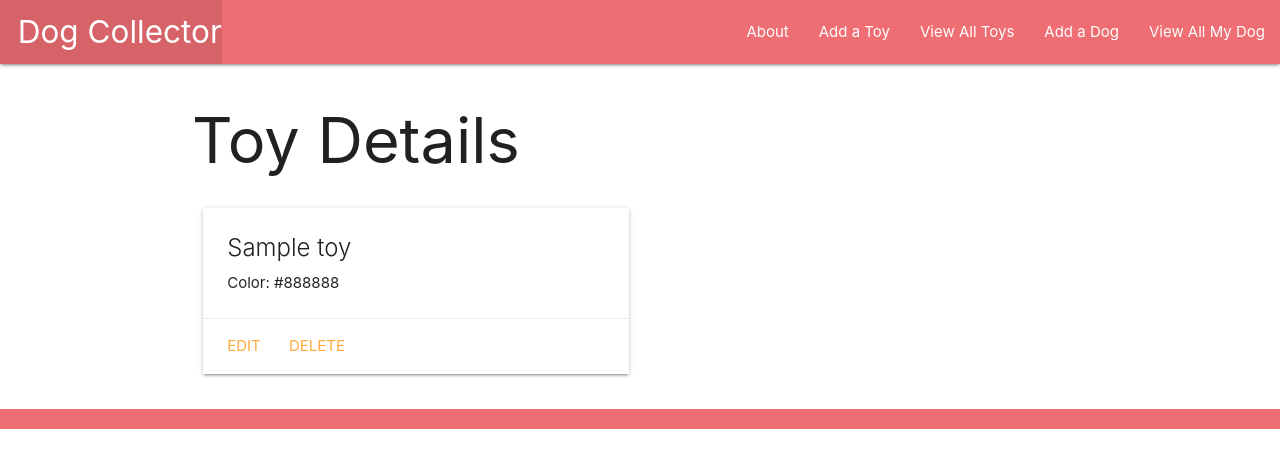
After one commit to zeroxposur18/Dog-Collector, a Django app: page /toys/1/ in a window 1280 px wide. The commit adds this page. Shown: the top 468 px of the page. Run offline with Django 3.2, Linux system fonts and the light colour scheme; tables that the repository leaves empty hold one stand-in row (values such as "Sample post").

Commit message:
Complete

```diff
--- a/main_app/admin.py
+++ b/main_app/admin.py
@@ -1,5 +1,7 @@
 from django.contrib import admin
-from .models import Dog
+from .models import Dog, Feeding, Toy
 
 # Register your models here.
 admin.site.register(Dog)
+admin.site.register(Feeding)
+admin.site.register(Toy)
--- a/main_app/models.py
+++ b/main_app/models.py
@@ -1,16 +1,53 @@
 from django.db import models
 from django.urls import reverse
+from datetime import date
 
 # Create your models here.
+
+TIMES = (
+    ('M', 'Morning'),
+    ('A', 'Afternoon'),
+    ('E', 'Evening')
+)
+
+class Toy(models.Model):
+    name = models.CharField(max_length=50)
+    color = models.CharField(max_length=20)
+
+    def __str__(self):
+        return self.name
+
+    def get_absolute_url(self):
+        return reverse('toys_detail', kwargs={'pk': self.id})
+
 
 class Dog(models.Model):
     name = models.CharField(max_length=100)
     breed = models.CharField(max_length=100)
+    description = models.TextField(max_length=250)
     age = models.IntegerField()
-    description = models.TextField(max_length=250)
+    toys = models.ManyToManyField(Toy)
 
     def __str__(self):
         return self.name
 
     def get_absolute_url(self):
         return reverse('detail', kwargs={'dog_id': self.id})
+
+    def fed_for_today(self):
+        return self.feeding_set.filter(date=date.today()).count() >= len(TIMES)
+
+class Feeding(models.Model):
+    date = models.DateField('Date Ate')
+    time = models.CharField(
+        max_length=1,
+        choices=TIMES,
+        default=TIMES[0][0]
+    )
+    dog = models.ForeignKey(Dog, on_delete=models.CASCADE)
+
+    def __str__(self):
+        return f"{self.get_time_display()} on {self.date}"
+
+    class Meta:
+        ordering = ['-date']
--- a/main_app/templates/about.html
+++ b/main_app/templates/about.html
@@ -3,6 +3,6 @@
 
 <h1>About the Dog Collector</h1>
 <hr />
-<p></p>
+<p>GIVE ME A JOB PLEAASE</p>
 
 {% endblock %}
--- a/main_app/templates/base.html
+++ b/main_app/templates/base.html
@@ -19,6 +19,9 @@
                 </ul>
                 <ul class="right">
                     <li><a href="{% url 'about' %}">About</a></li>
+                    <li><a href="{% url 'toys_create' %}">Add a Toy</a></li>
+                    <li><a href="{% url 'toys_index' %}">View All Toys</a></li>
+                    <li><a href="{% url 'dogs_create' %}">Add a Dog</a></li>
                     <li><a href="{% url 'index' %}">View All My Dog</a></li>
                 </ul>
             </div>
--- /dev/null
+++ b/main_app/templates/main_app/toy_detail.html
@@ -0,0 +1,20 @@
+{% extends 'base.html' %}
+{% block content %}
+
+<h1>Toy Details</h1>
+
+<div class="row">
+  <div class="col s6 col-offset-3">
+    <div class="card">
+      <div class="card-content">
+        <span class="card-title">{{ toy.name }}</span>
+        <p>Color: {{ toy.color }}</p>
+      </div>
+      <div class="card-action">
+        <a href="{% url 'toys_update' toy.id %}">Edit</a>
+        <a href="{% url 'toys_delete' toy.id %}">Delete</a>
+      </div>
+    </div>
+  </div>
+</div>
+{% endblock %}
--- a/main_app/urls.py
+++ b/main_app/urls.py
@@ -6,4 +6,15 @@ urlpatterns = [
     path('about/', views.about, name='about'),
     path('dogs/', views.dogs_index, name='index'),
     path('dogs/<int:dog_id>/', views.dogs_detail, name='detail'),
+    path('dogs/create/', views.DogCreate.as_view(), name='dogs_create'),
+    path('dogs/<int:pk>/update/', views.DogUpdate.as_view(), name='dogs_update'),
+    path('dogs/<int:pk>/delete/', views.DogDelete.as_view(), name='dogs_delete'),
+    path('dogs/<int:dog_id>/add_feeding/', views.add_feeding, name='add_feeding'),
+    path('dogs/<int:dog_id>/assoc_toy/<int:toy_id>/', views.assoc_toy, name='assoc_toy'),
+    path('dogs/<int:dog_id>/unassoc_toy/<int:toy_id>/', views.unassoc_toy, name='unassoc_toy'),
+    path('toys/', views.ToyList.as_view(), name='toys_index'),
+    path('toys/<int:pk>/', views.ToyDetail.as_view(), name='toys_detail'),
+    path('toys/create/', views.ToyCreate.as_view(), name='toys_create'),
+    path('toys/<int:pk>/update/', views.ToyUpdate.as_view(), name='toys_update'),
+    path('toys/<int:pk>/delete/', views.ToyDelete.as_view(), name='toys_delete'),
 ]
--- a/main_app/views.py
+++ b/main_app/views.py
@@ -1,6 +1,9 @@
-from django.shortcuts import render
+from django.shortcuts import render, redirect
 from django.http import HttpResponse
-from .models import Dog
+from django.views.generic.edit import CreateView, UpdateView, DeleteView
+from .models import Dog, Toy
+from django.views.generic import ListView, DetailView
+from .forms import FeedingForm
 # Create your views here.
 
 def home(request):
@@ -16,3 +19,49 @@ def dogs_index(request):
 def dogs_detail(request, dog_id):
     dog = Dog.objects.get(id=dog_id)
     return render(request, 'dogs/detail.html', {'dog': dog})
+
+class DogCreate(CreateView):
+    model = Dog
+    fields = ['name', 'breed', 'description', 'age']
+
+class DogUpdate(UpdateView):
+    model = Dog
+    fields = ['description', 'age', 'breed']
+
+class DogDelete(DeleteView):
+    model = Dog
+    success_url= '/dogs/'
+
+def add_feeding(request, dog_id):
+  form = FeedingForm(request.POST)
+  if form.is_valid():
+    new_feeding = form.save(commit=False)
+    new_feeding.dog_id = dog_id
+    new_feeding.save()
+  return redirect('detail', dog_id=dog_id)
+
+def assoc_toy(request, dog_id, toy_id):
+  Dog.objects.get(id=dog_id).toys.add(toy_id)
+  return redirect('detail', dog_id=dog_id)
+
+def unassoc_toy(request, dog_id, toy_id):
+  Dog.objects.get(id=dog_id).toys.remove(toy_id)
+  return redirect('detail', dog_id=dog_id)
+
+class ToyList(ListView):
+    model = Toy
+
+class ToyDetail(DetailView):
+    model = Toy
+
+class ToyCreate(CreateView):
+    model = Toy
+    fields ='__all__'
+
+class ToyUpdate(UpdateView):
+    model = Toy
+    fields = ['name', 'color']
+
+class ToyDelete(DeleteView):
+    model = Toy
+    success_url='/toys/'
```
Also changed, not shown: main_app/forms.py (+7 -0 lines), main_app/templates/dogs/detail.html (+96 -0 lines), main_app/templates/main_app/dog_confirm_delete.html (added, +13 -0 lines), main_app/templates/main_app/dog_form.html (added, +16 -0 lines), main_app/templates/main_app/toy_confirm_delete.html (added, +13 -0 lines), main_app/templates/main_app/toy_form.html (added, +16 -0 lines), main_app/templates/main_app/toy_list.html (added, +17 -0 lines), main_app/migrations/0002_auto_20200326_1704.py (added), main_app/migrations/0003_auto_20200326_1717.py (added).
